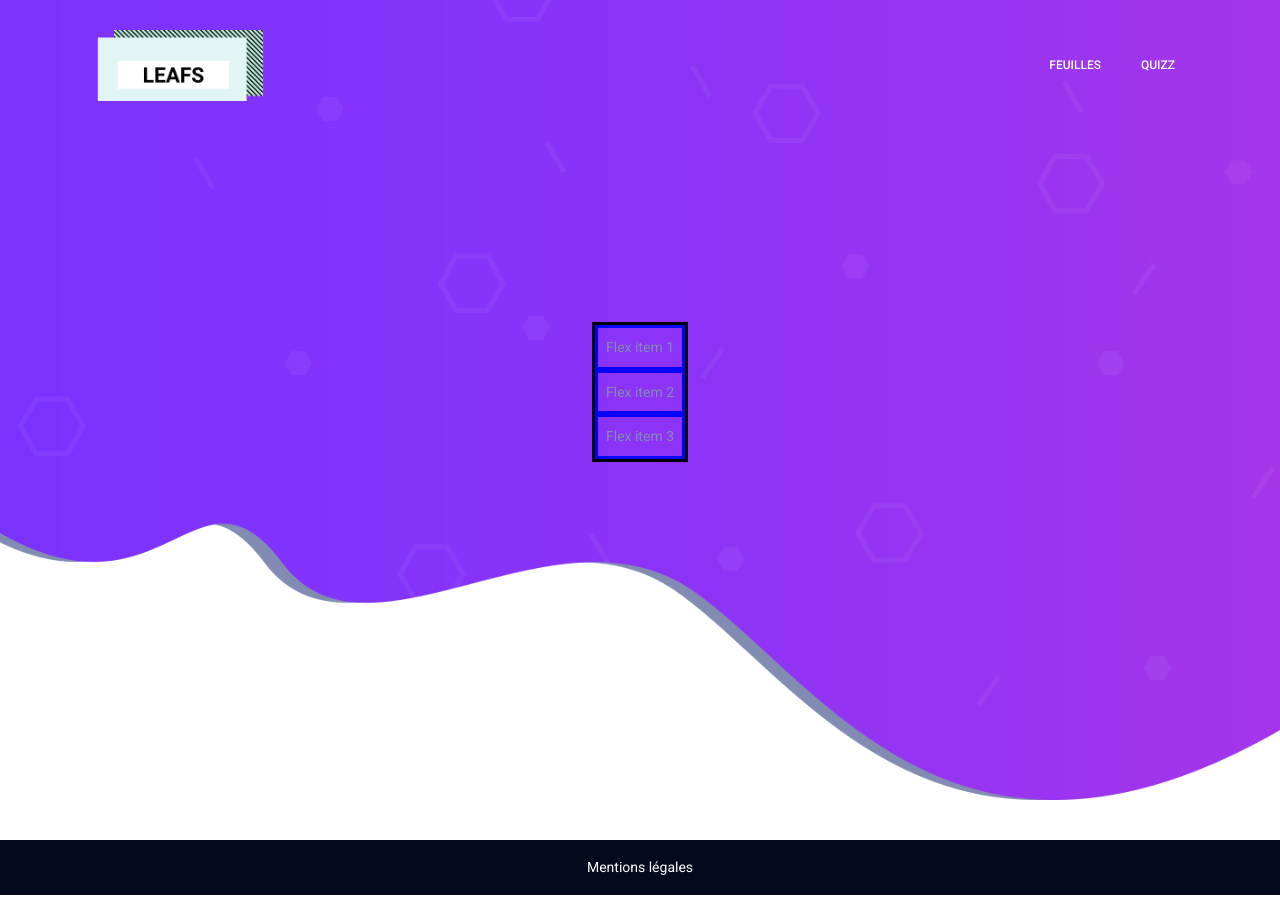
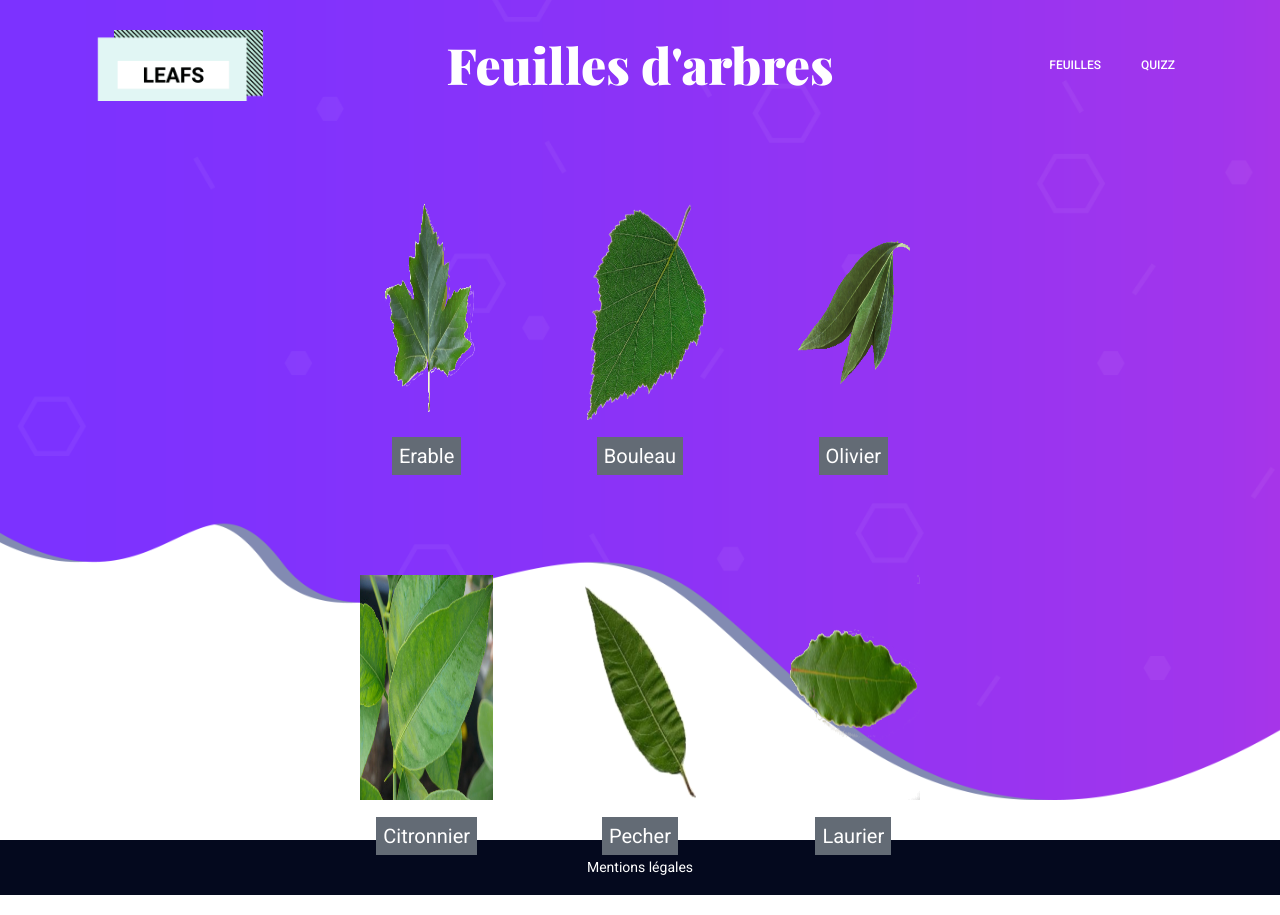
Before and after one commit to m-a-xX/Leafs, a Django app: page /leafs in a window 1280 px wide. Run offline with Django 3.2, Linux system fonts and the light colour scheme; the page is wider than the window, and the part outside it is not shown; some libraries are stand-ins or nearby versions.

Commit message:
Leafs page

```diff
--- a/leafs/static/css/main.css
+++ b/leafs/static/css/main.css
@@ -3172,22 +3172,6 @@ h6 {
   font-size: 50px;
 }
 
-.container-leafs {
-  height: 80%;
-  width: 70%;
-  margin-top: 200px;
-  display: flex;
-  flex-direction: row;
-  flex-flow: wrap;
-}
-
-.leafs {
-  width: 33.333%;
-  height: 200px;
-  justify-content: space-around;
-  position: relative;
-}
-
 .qcm {
   margin-bottom: -20px;
 }
@@ -3220,3 +3204,65 @@ h6 {
 .cred-title {
   margin-bottom: 60px;
 }
+
+.qcm-container {
+  display: flex;
+  width: 50%;
+  height: 80%;
+  margin-top: 100px;
+}
+
+.qcm {
+  width: 100%;
+  height: 100%;
+}
+
+.leafs-container {
+  display: flex;
+  width: 50%;
+  margin-top: 150px;
+  flex-direction: column;
+  align-items: center;
+  top: 200px;
+}
+
+.leafs-title h3 {
+  color: white;
+  font-size: 50px;
+}
+.leafs-title {
+  margin-bottom: 60px;
+}
+
+.leafs {
+  width: 100%;
+  display: flex;
+  flex-direction: row;
+  flex-flow: wrap;
+}
+
+.leaf-item {
+  flex: 1 0 calc(33.333% - 80px);
+  height: 300px;
+  margin: 40px;
+  position: relative;
+  text-align: center;
+}
+
+.leaf-item img {
+  width: 100%;
+  height: 75%;
+  margin-bottom: 20px;
+}
+
+.leaf-item p {
+  color: white;
+  margin:auto;
+  font-size: 20px;
+  padding: 5px;
+}
+
+.leaf-item p a {
+  background-color: #636B75;
+  padding: 7px;
+}
--- a/myapp/templates/base.html
+++ b/myapp/templates/base.html
@@ -73,7 +73,7 @@
 
   <!-- ================ start footer Area ================= -->
   <footer>
-      <div class="footer-area text-center py-3 mt-40">
+      <div class="footer-area text-center py-3 mt-40 footer">
           <a class="text-white" href="/credits">Mentions légales</a>
       </div>
 	</footer>
--- a/myapp/templates/leafs.html
+++ b/myapp/templates/leafs.html
@@ -4,11 +4,37 @@
 {% block content %}
 <!-- ================ start banner Area ================= -->
 <section class="home-banner-area">
-  <div class="row justify-content-center fullscreen align-items-center">
-    <div class="d-flex flex-column bd-highlight mb-3" style="border:3px solid black;">
-      <div class="p-2 bd-highlight" style="border:3px solid blue;">Flex item 1</div>
-      <div class="p-2 bd-highlight" style="border:3px solid blue;">Flex item 2</div>
-      <div class="p-2 bd-highlight" style="border:3px solid blue;">Flex item 3</div>
+  <div class="screen-container fullscreen">
+    <div class="leafs-container">
+      <div class="leafs-title">
+        <h3>Feuilles d'arbres</h3>
+      </div>
+      <div class="leafs">
+        <div class="leaf-item">
+          <img src="{% static 'img/leafs/erable.png' %}" alt="Feuille d'erable"/>
+          <p><a>Erable</a></p>
+        </div>
+        <div class="leaf-item">
+          <img src="{% static 'img/leafs/bouleau.png' %}" alt="Feuille de bouleau"/>
+          <p><a>Bouleau</a></p>
+        </div>
+        <div class="leaf-item">
+          <img src="{% static 'img/leafs/olivier.png' %}" alt="Feuille d'olivier"/>
+          <p><a>Olivier</a></p>
+        </div>
+        <div class="leaf-item">
+          <img src="{% static 'img/leafs/citronnier.jpg' %}" alt="Feuille de citronnier"/>
+          <p><a>Citronnier</a></p>
+        </div>
+        <div class="leaf-item">
+          <img src="{% static 'img/leafs/pecher.png' %}" alt="Feuille de pecher"/>
+          <p><a>Pecher</a></p>
+        </div>
+        <div class="leaf-item">
+          <img src="{% static 'img/leafs/laurier.png' %}" alt="Feuille de laurier"/>
+          <p><a>Laurier</a></p>
+        </div>
+      </div>
     </div>
   </div>
 </section>
--- a/myapp/templates/qcm.html
+++ b/myapp/templates/qcm.html
@@ -4,9 +4,9 @@
 {% block content %}
 <!-- ================ start banner Area ================= -->
 <section class="home-banner-area">
-  <div class="row justify-content-center fullscreen align-items-center">
-    <div class="d-flex flex-column bd-highlight mb-3">
-        <iframe class="qcm" src="https://leafs.vpndns.net/wims/wims.cgi?module=adm/raw&job=lightpopup&emod=devel/admin/test~Leafs~Leafs.fr&parm=cmd=new;exo=leafs&option=noabout" height="700" width="800"></iframe>
+  <div class="screen-container fullscreen">
+    <div class="qcm-container">
+      <iframe class="qcm" src="https://leafs.vpndns.net/wims/wims.cgi?module=adm/raw&job=lightpopup&emod=devel/admin/test~Leafs~Leafs.fr&parm=cmd=new;exo=leafs&option=noabout" height="700" width="800"></iframe>
     </div>
   </div>
 </section>
```
Also changed, not shown: leafs/static/img/leafs/bouleau.png (added), leafs/static/img/leafs/chene.png (added), leafs/static/img/leafs/citronnier.jpg (added), leafs/static/img/leafs/erable.png (added), leafs/static/img/leafs/laurier.png (added), leafs/static/img/leafs/marronnier.png (added), leafs/static/img/leafs/olivier.png (added), leafs/static/img/leafs/pecher.png (added), leafs/static/img/leafs/peuplier-noir.png (added), leafs/static/img/leafs/tilleul.png (added).
